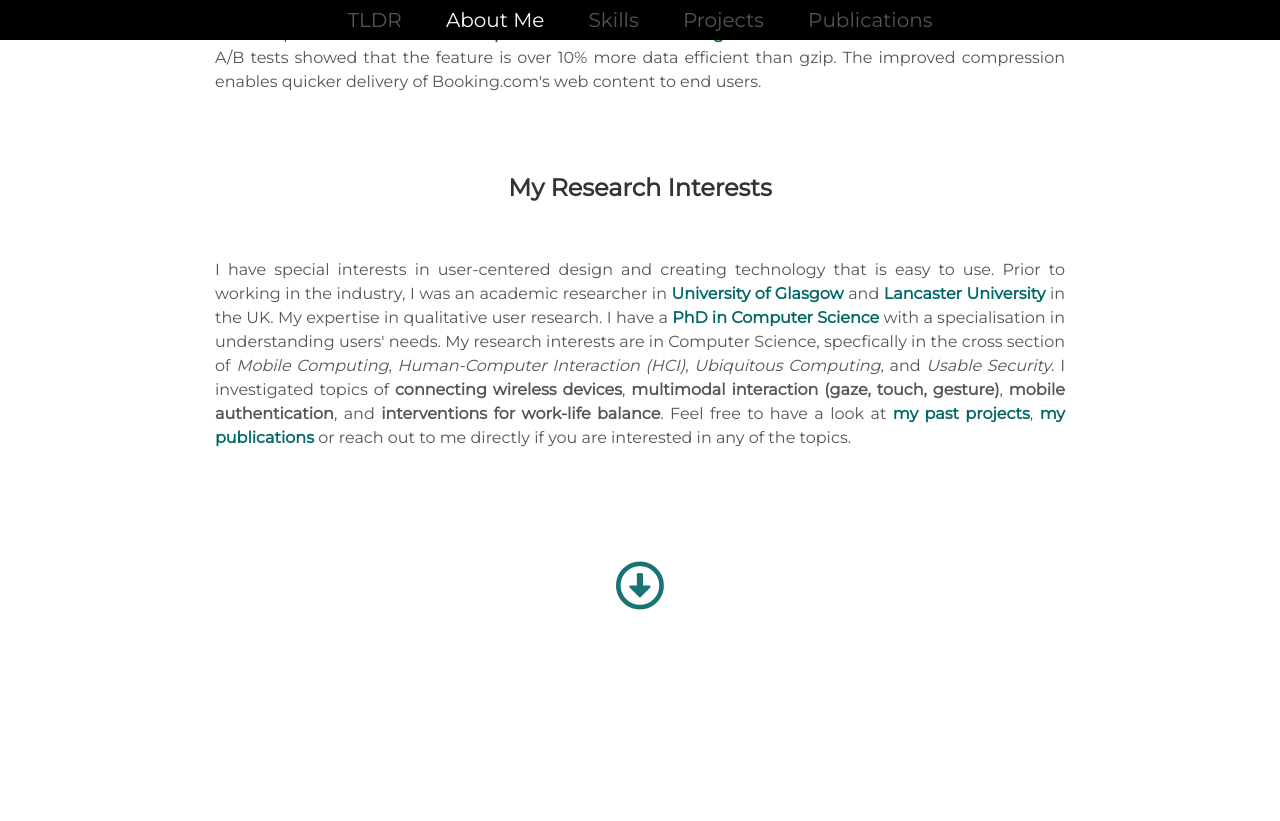
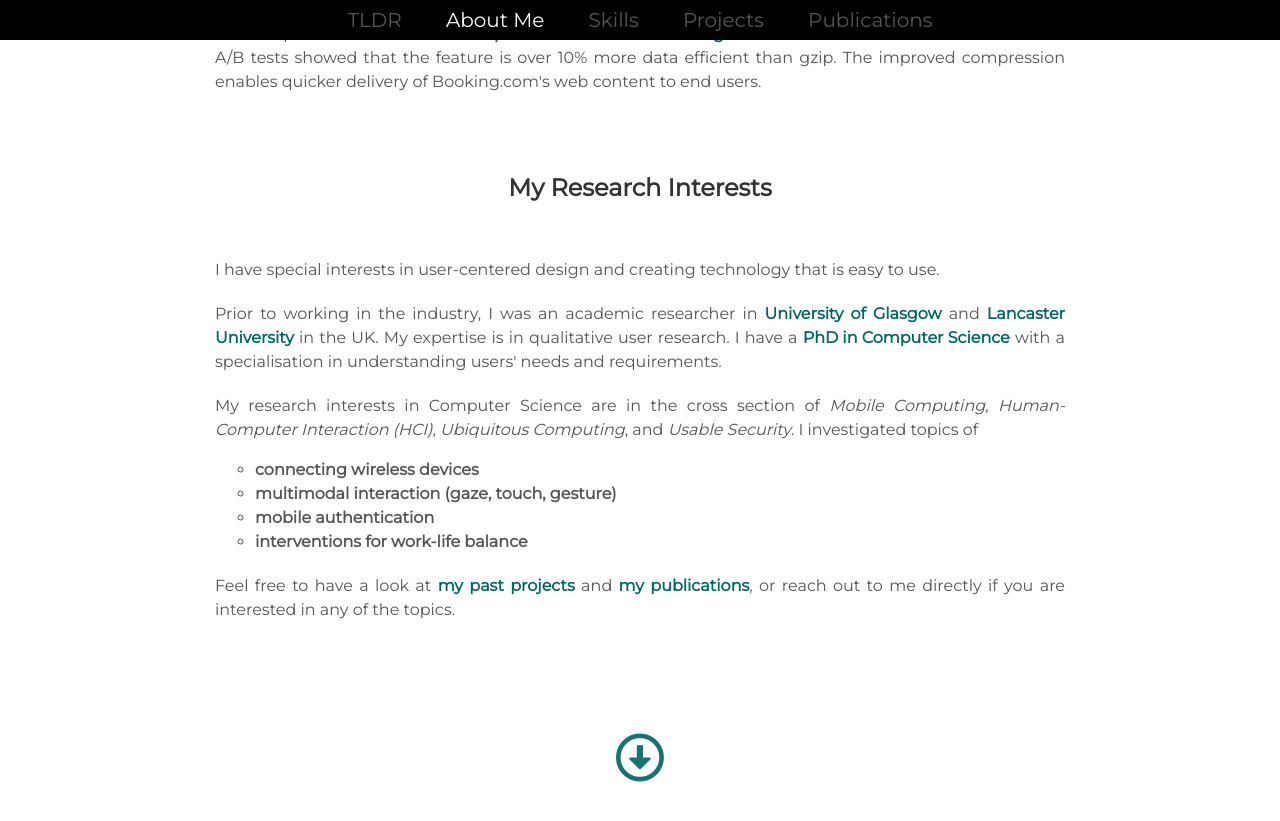
Before and after one commit to mingkichong/mingkichong.github.io, a Jekyll site: the page built from index.html, in a window 1280 px wide and 900 px high, scrolled down 3961 px. Shown: the top 821 px of the window. Built offline with Jekyll 4.4.1, drawn with Linux system fonts in a browser that asks for light colours.

Commit message:
update about section content

```diff
--- a/_includes/about.html
+++ b/_includes/about.html
@@ -89,8 +89,10 @@
 </div>
 <div class="about_details">
   I have special interests in user-centered design and creating technology that is easy to use.
+</div>
+<div class="about_details">
   Prior to working in the industry, I was an academic researcher in <span id="about_link"><a href="https://www.gla.ac.uk/schools/computing/" target="_blank">University of Glasgow</a></span> and <span id="about_link"><a href="http://www.lancaster.ac.uk/scc/" target="_blank">Lancaster University</a></span> in the UK.
-  My expertise in qualitative user research.
+  My expertise is in qualitative user research.
   I have a
   <span class="tooltip">
     <span id="about_link">
@@ -98,10 +100,22 @@
     </span>
     <span class="tooltiptext"><a href="http://www.research.lancs.ac.uk/portal/en/publications/understanding-spontaneous-device-association(0849d7da-ed82-4cb7-9535-23eee545441e).html" target="_blank"><img src="/assets/pic/PhD/phd-front.png" width="250px"/></a></span>
   </span>
-  with a specialisation in understanding users' needs.
-  My research interests are in Computer Science, specfically in the cross section of <em>Mobile Computing</em>, <em>Human-Computer Interaction (HCI)</em>, <em>Ubiquitous Computing</em>, and <em>Usable Security</em>.
-  I investigated topics of <strong>connecting wireless devices</strong>, <strong>multimodal interaction (gaze, touch, gesture)</strong>, <strong>mobile authentication</strong>, and <strong>interventions for work-life balance</strong>.
-  Feel free to have a look at <span id="about_link"><a href="#projects" data-scroll>my past projects</a></span>, <span id="about_link"><a href="#publications" data-scroll>my publications</a></span> or reach out to me directly if you are interested in any of the topics.
+  with a specialisation in understanding users' needs and requirements.
+</div>
+<div class="about_details">
+  My research interests in Computer Science are in the cross section of <em>Mobile Computing</em>, <em>Human-Computer Interaction (HCI)</em>, <em>Ubiquitous Computing</em>, and <em>Usable Security</em>.
+  I investigated topics of
+  <div>
+    <ul style="display:inline-block;text-align:left;list-style-type:circle;margin-bottom:0em;">
+      <li><strong>connecting wireless devices</strong></li>
+      <li><strong>multimodal interaction (gaze, touch, gesture)</strong></li>
+      <li><strong>mobile authentication</strong></li>
+      <li><strong>interventions for work-life balance</strong></li>
+    </ul>
+  </div>
+</div>
+<div class="about_details">
+  Feel free to have a look at <span id="about_link"><a href="#projects" data-scroll>my past projects</a></span> and <span id="about_link"><a href="#publications" data-scroll>my publications</a></span>, or reach out to me directly if you are interested in any of the topics.
 </div>
 
 </section>
```
